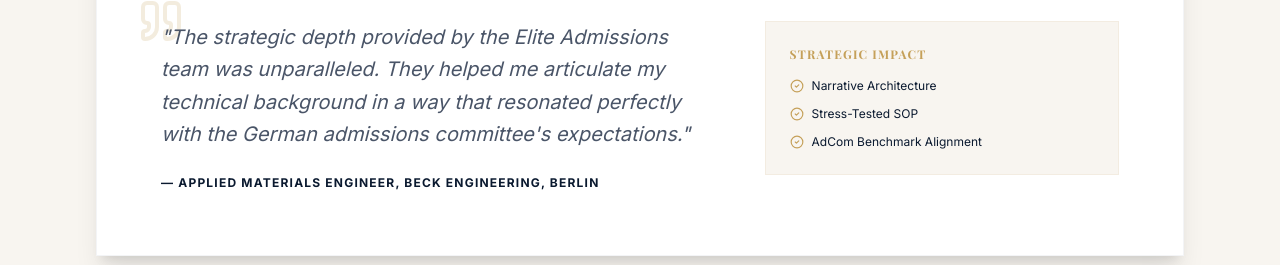
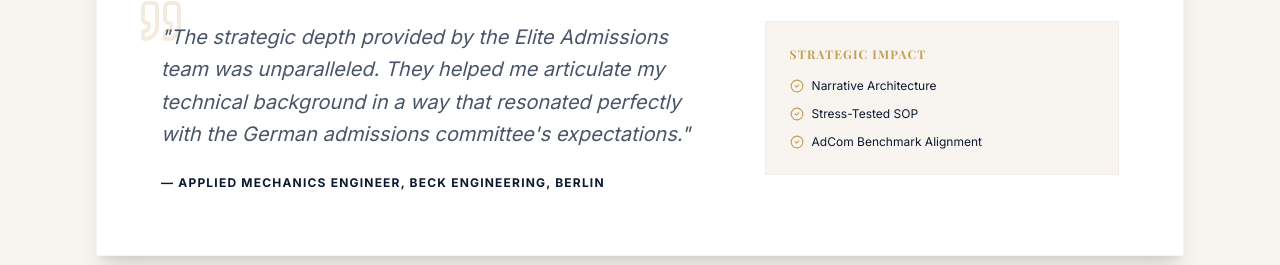
Before and after one commit to Neenu2395/consulting_v1, a React (Vite) app: page /success-stories in a window 1280 px wide. Shown: the part 870-1135 px from the top of the page. Built offline with nearby package versions, Linux system fonts and the light colour scheme; a web font is replaced by a local one.

Commit message:
Update SuccessStories.tsx

```diff
--- a/src/pages/SuccessStories.tsx
+++ b/src/pages/SuccessStories.tsx
@@ -9,7 +9,7 @@ export function SuccessStories() {
       program: 'MS IN Computational engineering',
       result: 'Admitted',
       quote: "The strategic depth provided by the Elite Admissions team was unparalleled. They helped me articulate my technical background in a way that resonated perfectly with the German admissions committee's expectations.",
-      candidate: "Applied materials engineer, Beck Engineering, Berlin"
+      candidate: "Applied mechanics engineer, Beck Engineering, Berlin"
     },
     {
       school: 'RWTH Aachen',
```
